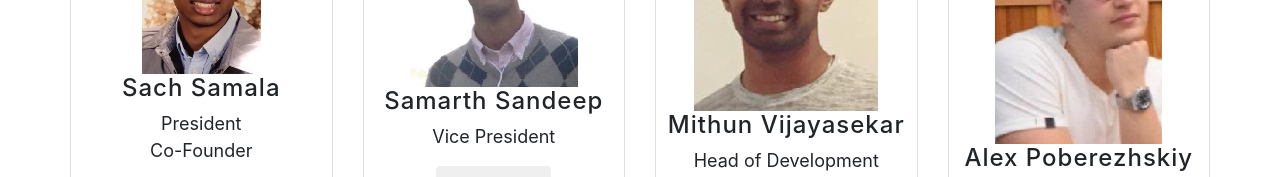
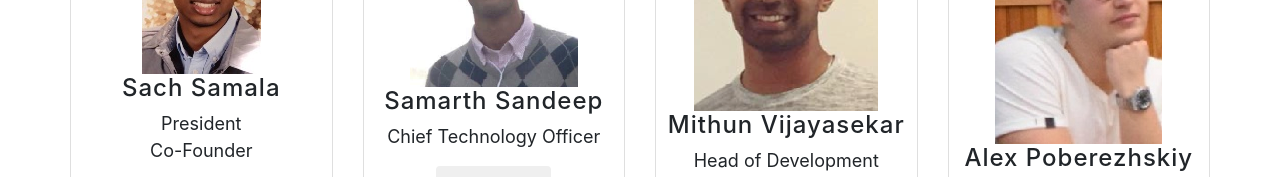
Before and after one commit to JusBAD/blockchain-site, a website with bundled scripts: page index.html in a window 1280 px wide. Shown: the part 3380-3557 px from the top of the page. Built offline with nearby package versions, Linux system fonts and the light colour scheme; a web font is replaced by a local one.

Commit message:
changes
html

```diff
--- a/index.html
+++ b/index.html
@@ -236,7 +236,7 @@ We are BAD (Blockchain At Davis)! We aim to create an environment for people int
                 </div>
                 <div class="content">
                   <h4>Samarth Sandeep</h4>
-                    <p>Vice President<br>
+                    <p>Chief Technology Officer<br>
                      </p>
                     <p><a href="https://www.linkedin.com/in/samarth-sandeep-81a02487/"><button type="button" class="btn btn-default">Contact</button></p></a>
                 </div>
```
